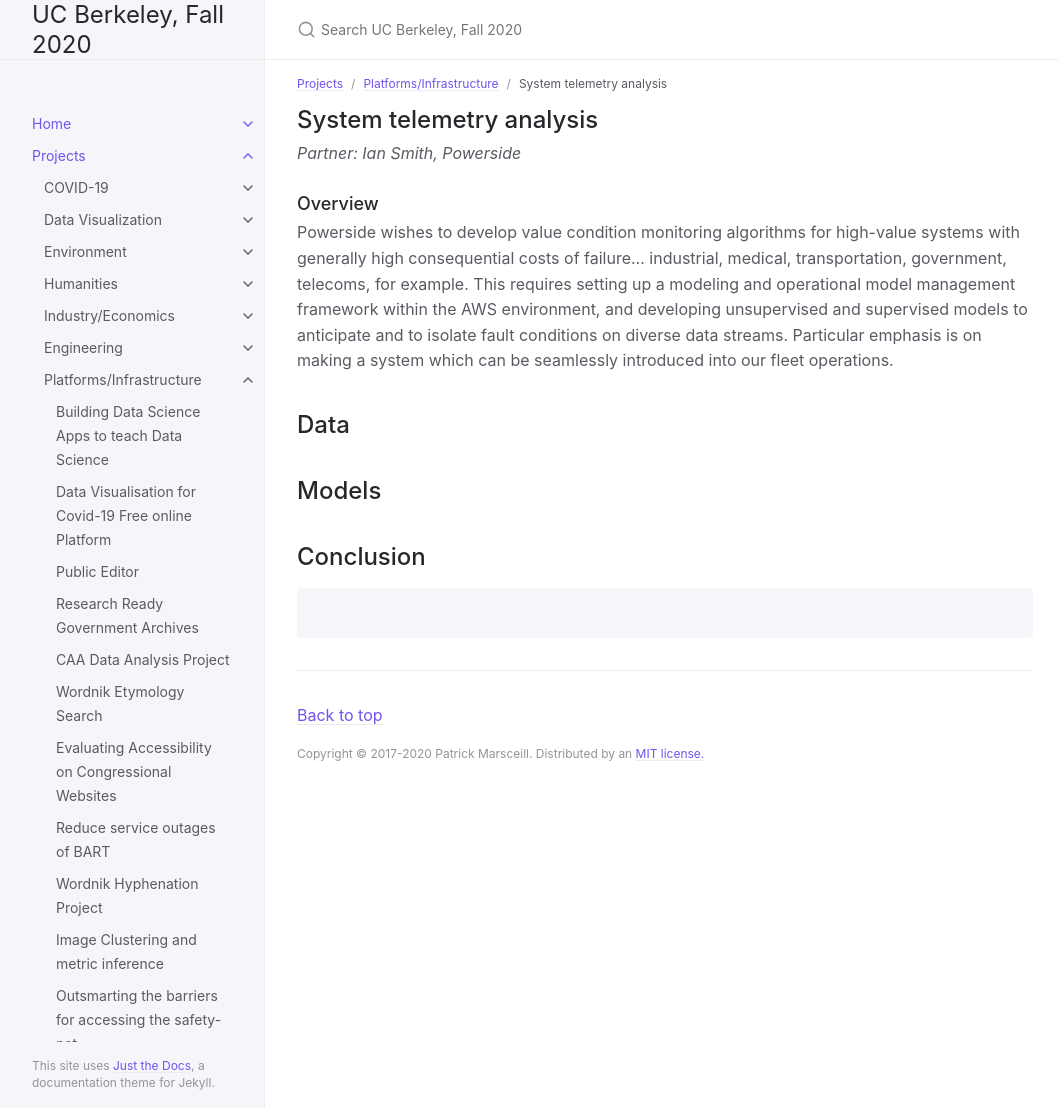
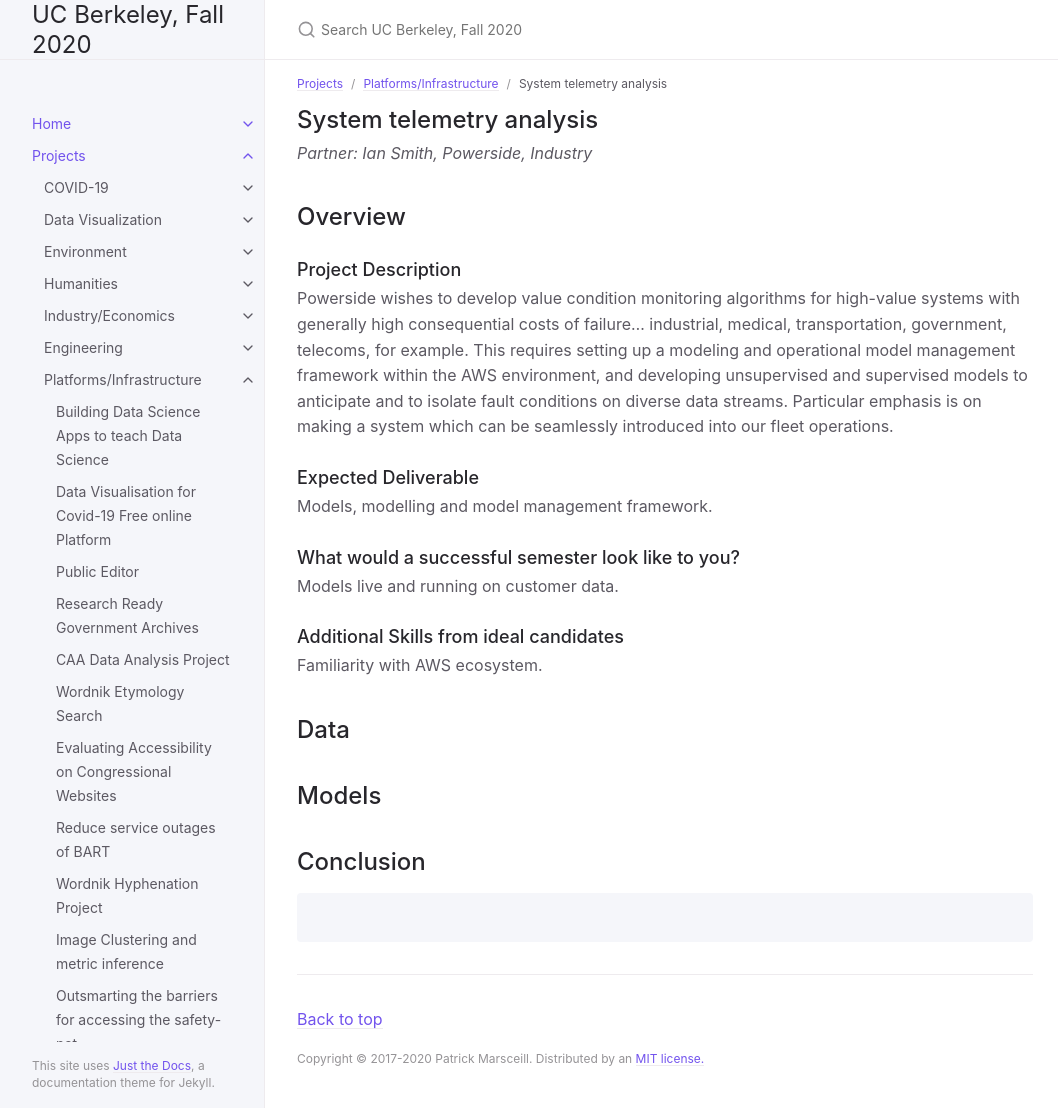
Before and after one commit to DS-Discovery/ds-discovery.github.io, a Jekyll site: the page built from Projects/Platforms:Infrastructure/PI - System telemetry analysis.md, in a window 1280 px wide and 1108 px high. Shown: the whole window, without its empty margins (107-1165 px from the left). Built offline with Jekyll 4.4.1, drawn with Linux system fonts in a browser that asks for light colours.

Commit message:
Update PI - System telemetry analysis.md

```diff
--- a/Projects/Platforms:Infrastructure/PI - System telemetry analysis.md
+++ b/Projects/Platforms:Infrastructure/PI - System telemetry analysis.md
@@ -3,16 +3,22 @@ layout: default
 title: System telemetry analysis
 parent: Platforms/Infrastructure
 grand_parent: Projects
-nav_order: 5
+nav_order: 7
 ---
 
 
 ## System telemetry analysis
-*Partner: Ian Smith, Powerside*
+*Partner: Ian Smith, Powerside, Industry*
 
-### Overview
-
+## Overview
+### Project Description
 Powerside wishes to develop value condition monitoring algorithms for high-value systems with generally high consequential costs of failure... industrial, medical, transportation, government, telecoms, for example. This requires setting up a modeling and operational model management framework within the AWS environment, and developing unsupervised and supervised models to anticipate and to isolate fault conditions on diverse data streams.  Particular emphasis is on making a system which can be seamlessly introduced into our fleet operations.
+### Expected Deliverable
+Models, modelling and model management framework.
+### What would a successful semester look like to you?
+Models live and running on customer data.
+### Additional Skills from ideal candidates
+Familiarity with AWS ecosystem.
 
 ## Data
 
```
